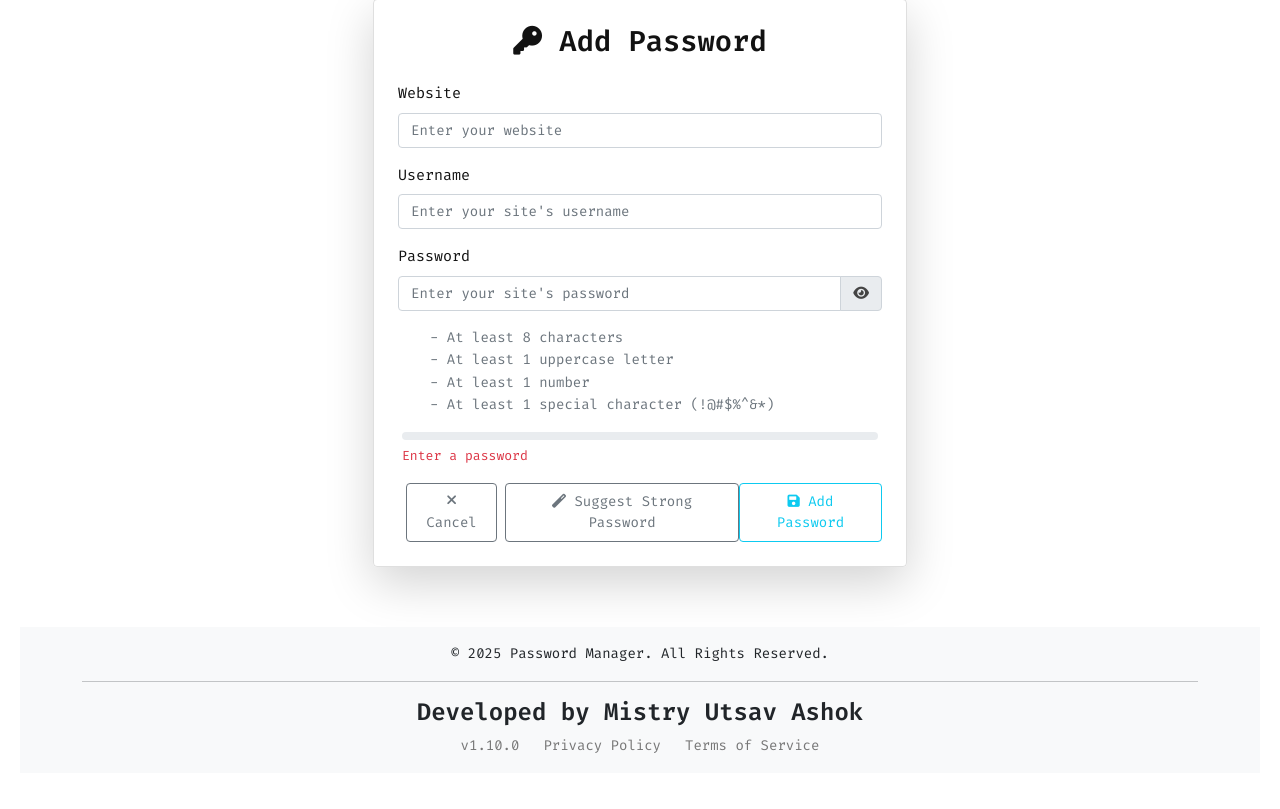
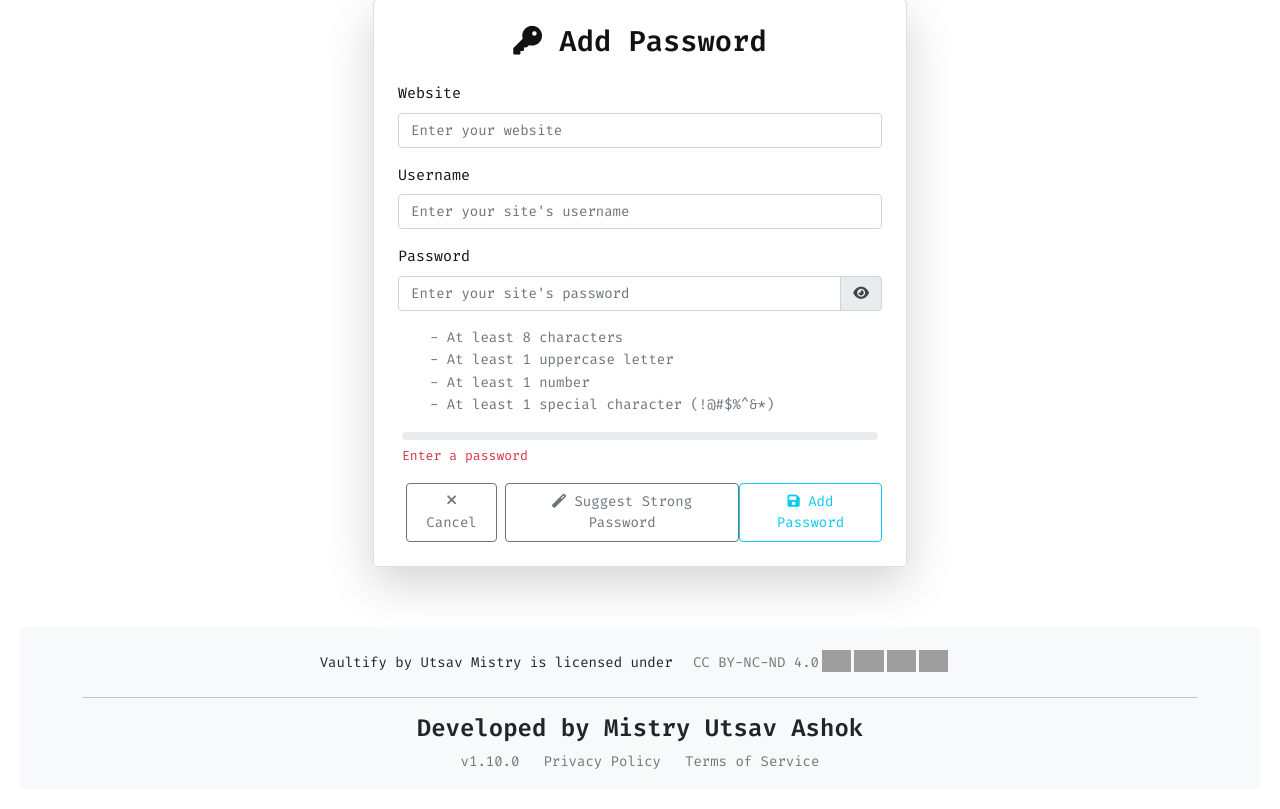
Before and after one commit to utsav-mistry/vaultify, a Flask app: page /add_password in a window 1280 px wide. Shown: the part 143-952 px from the top of the page. Before the commit the page ends 896 px from the top, so only its background shows below. Run offline with Flask 3, Linux system fonts and the light colour scheme; the visitor is signed in with stand-in values (Sample User, id 1); grey boxes are pictures that could not be loaded.

Commit message:
updated license for site

```diff
--- a/password_manager/app/templates/base.html
+++ b/password_manager/app/templates/base.html
@@ -72,7 +72,7 @@
 
     <footer class="footer py-3 text-center">
         <div class="container">
-            <p style="text-align: center !important;">&copy; 2025 Password Manager. All Rights Reserved.</p>
+            <p xmlns:cc="http://creativecommons.org/ns#" xmlns:dct="http://purl.org/dc/terms/"><span property="dct:title">Vaultify</span> by <span property="cc:attributionName">Utsav Mistry</span> is licensed under <a href="https://creativecommons.org/licenses/by-nc-nd/4.0/?ref=chooser-v1" target="_blank" rel="license noopener noreferrer" style="display:inline-block;">CC BY-NC-ND 4.0<img style="height:22px!important;margin-left:3px;vertical-align:text-bottom;" src="https://mirrors.creativecommons.org/presskit/icons/cc.svg?ref=chooser-v1" alt=""><img style="height:22px!important;margin-left:3px;vertical-align:text-bottom;" src="https://mirrors.creativecommons.org/presskit/icons/by.svg?ref=chooser-v1" alt=""><img style="height:22px!important;margin-left:3px;vertical-align:text-bottom;" src="https://mirrors.creativecommons.org/presskit/icons/nc.svg?ref=chooser-v1" alt=""><img style="height:22px!important;margin-left:3px;vertical-align:text-bottom;" src="https://mirrors.creativecommons.org/presskit/icons/nd.svg?ref=chooser-v1" alt=""></a></p>
             <hr>
             <h4>Developed by Mistry Utsav Ashok</h4>
         </div>
```
